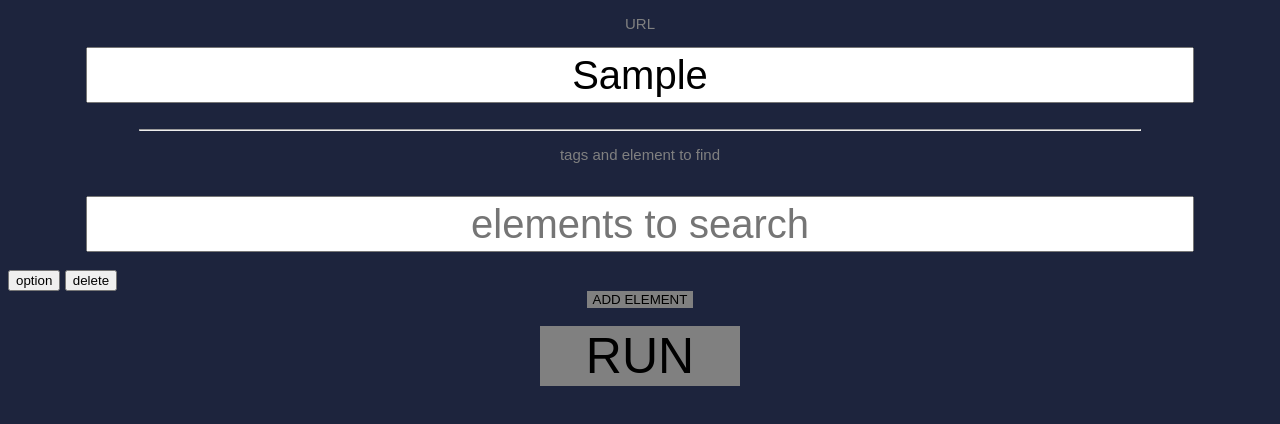
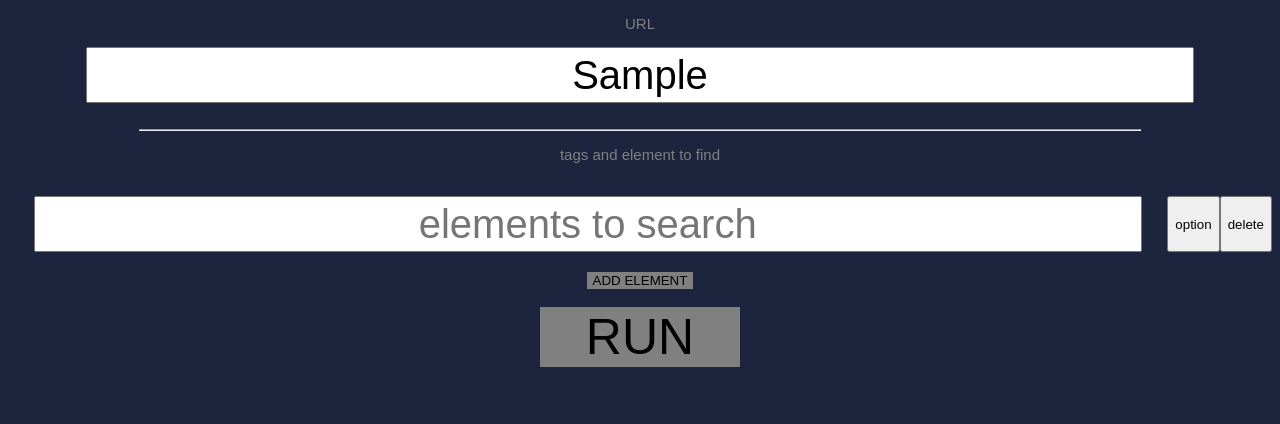
Before and after one commit to AntoniosKalattas/Borscht-soup, an Electron app: page main_screen.html in a window 1280 px wide. Both pictures are taken after typing "Sample" into the empty fields and a click on the button "ADD ELEMENT". Drawn offline with Linux system fonts and the light colour scheme.

Commit message:
Update main_screen.css

```diff
--- a/main_screen.css
+++ b/main_screen.css
@@ -61,3 +61,12 @@
 .add_btn:hover{
 color:blue
 }
+
+.fill-in{
+  display: flex;
+  margin-bottom: 20px;
+}
+
+.type_box{
+
+}
```
Lines whose indentation alone changed are shown as unchanged.
